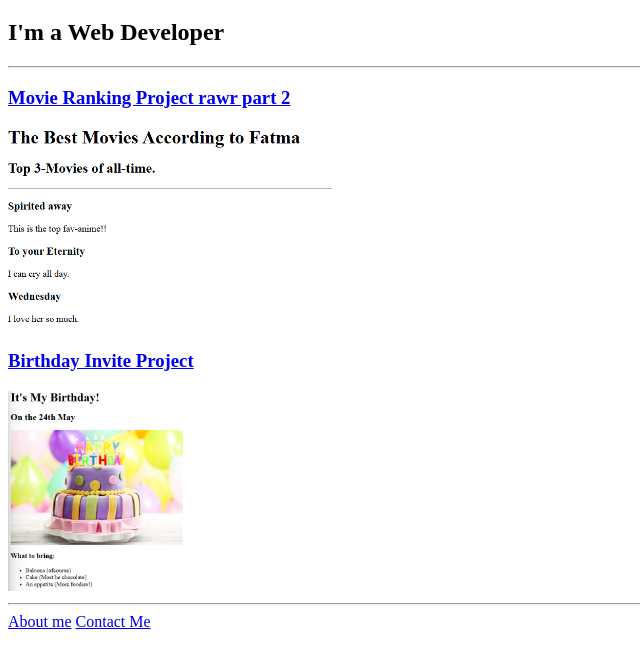
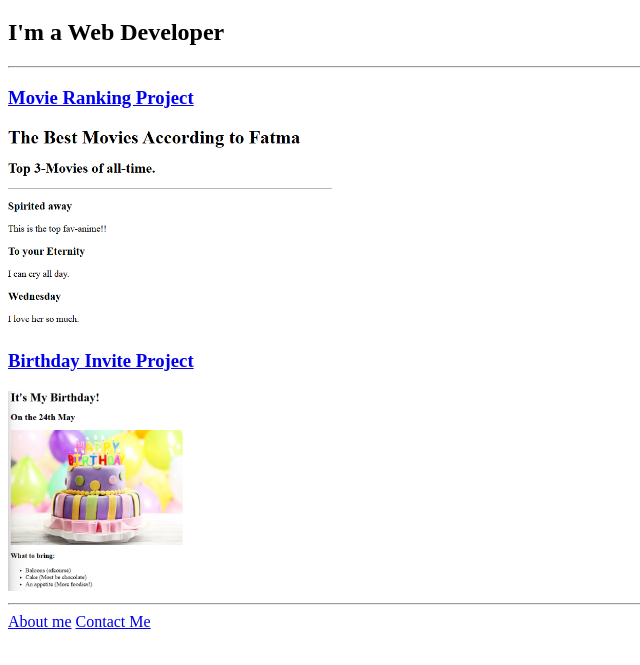
Before and after one commit to Peachy114/Html-portfolio, a plain HTML site: page index.html in a window 1280 px wide. Shown: the part 61-726 px from the top of the page, without its empty margins (0-640 px from the left). Drawn offline with Linux system fonts and the light colour scheme.

Commit message:
Revert back changes

```diff
--- a/index.html
+++ b/index.html
@@ -12,7 +12,7 @@
 
     <hr />
 
-    <h3><a href="./public/movie-ranking.html">Movie Ranking Project rawr part 2</a></h3>
+    <h3><a href="./public/movie-ranking.html">Movie Ranking Project</a></h3>
     <img src="./assets/images/Movie Ranking.png" alt="Movies Ranking Project" height="200px"/>
 
     <br/>
```
